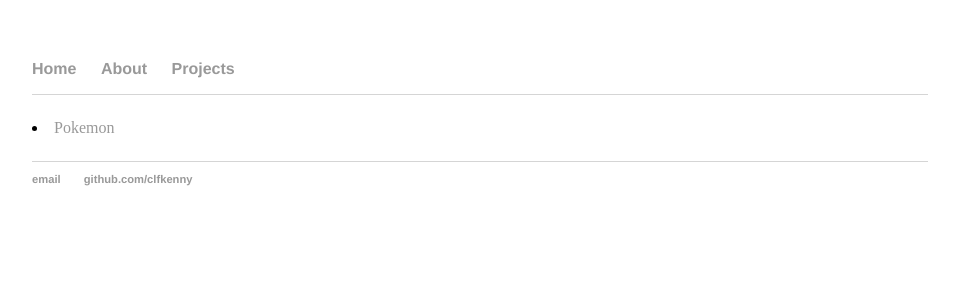
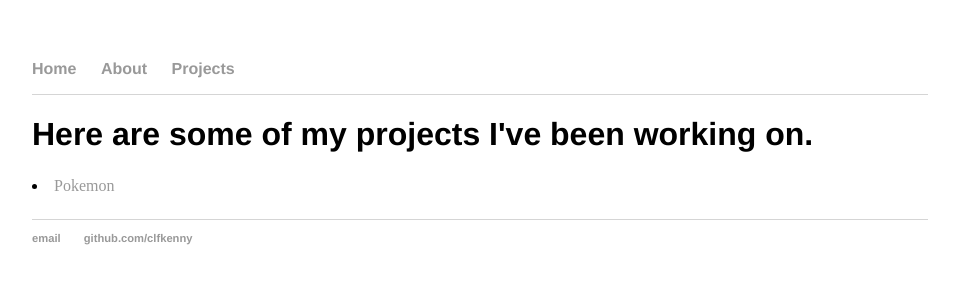
Before and after one commit to clfkenny/clfkenny.github.io, a Jekyll site: the page built from projects/index.md, in a window 1280 px wide. Shown: the top 300 px of the page, without its empty margins (160-1119 px from the left). Built offline with Jekyll 4.4.1, drawn with Linux system fonts in a browser that asks for light colours.

Commit message:
Update index.md

```diff
--- a/projects/index.md
+++ b/projects/index.md
@@ -2,6 +2,7 @@
 layout: default
 title: Projects
 ---
+<h1> Here are some of my projects I've been working on. </h1>
 <p>
 <li><a href= "/projects/pokemon_classifier">Pokemon</a></li>
 </p>
```
